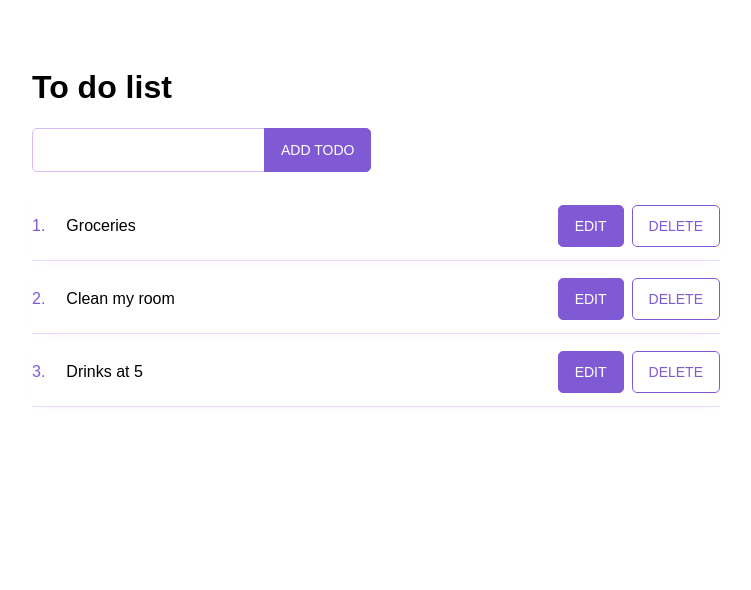
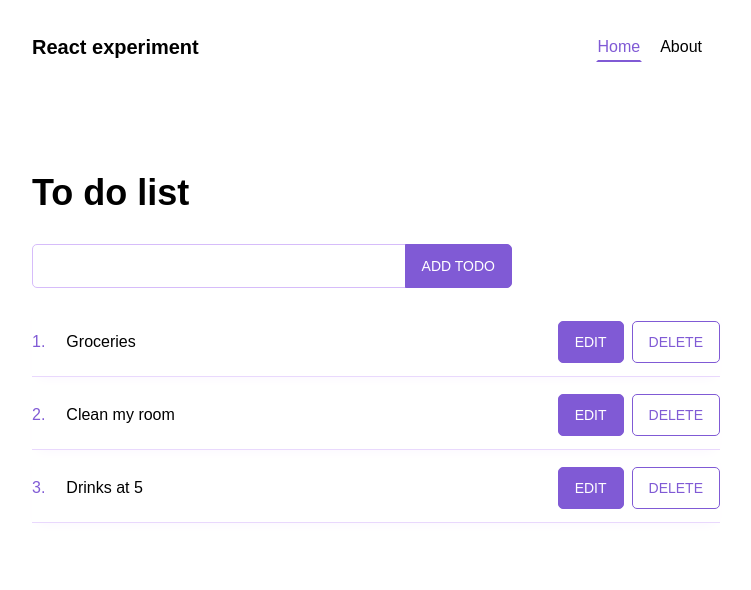
Before and after one commit to folkertjan/react-experiment, a React app: page / in a window 1280 px wide. Shown: the whole page, without its empty margins (264-1015 px from the left). Built offline with nearby package versions, Linux system fonts and the light colour scheme.

Commit message:
Added router and about page

```diff
--- a/package.json
+++ b/package.json
@@ -29,7 +29,8 @@
   "homepage": "https://github.com/follywolly/react-experiment#readme",
   "dependencies": {
     "react": "^16.12.0",
-    "react-dom": "^16.12.0"
+    "react-dom": "^16.12.0",
+    "react-router-dom": "^5.1.2"
   },
   "devDependencies": {
     "@babel/core": "^7.8.4",
--- /dev/null
+++ b/src/components/header/header.scss
@@ -0,0 +1,14 @@
+@import '../../config';
+
+.header {
+  &__container {
+    display: flex;
+    justify-content: space-between;
+    align-items: center;
+  }
+  &__title {
+    font-size: 1.25rem;
+    margin: 0;
+    margin-right: 1rem;
+  }
+}
--- /dev/null
+++ b/src/components/header/index.js
@@ -0,0 +1,18 @@
+import React from 'react'
+
+import './header.scss'
+
+import Nav from '../nav'
+
+function Header() {
+  return(
+    <header className="header">
+      <div class="container header__container">
+        <h1 className="header__title">React experiment</h1>
+        <Nav />
+      </div>
+    </header>
+  )
+}
+
+export default Header
--- /dev/null
+++ b/src/components/nav/index.js
@@ -0,0 +1,21 @@
+import React from 'react'
+import { NavLink } from 'react-router-dom'
+
+import './nav.scss'
+
+function Nav() {
+  return(
+    <nav className="nav">
+      <ul className="nav__list">
+        <li className="nav__item">
+          <NavLink className="nav__link" exact to="/">Home</NavLink>
+        </li>
+        <li className="nav__item">
+          <NavLink className="nav__link" to="/about">About</NavLink>
+        </li>
+      </ul>
+    </nav>
+  )
+}
+
+export default Nav
--- /dev/null
+++ b/src/components/nav/nav.scss
@@ -0,0 +1,24 @@
+@import '../../config';
+
+.nav {
+  &__list {
+    display: flex;
+    padding: 0;
+    list-style: none;
+  }
+  &__item {
+    margin-right: 1rem;
+  }
+  &__link {
+    display: table;
+    margin: 0 auto;
+    text-decoration: none;
+    color: black;
+    padding: .25rem 0;
+    border: 2px solid transparent;
+    &.active {
+      color: $color-primary;
+      border-bottom-color: $color-primary;
+    }
+  }
+}
--- /dev/null
+++ b/src/config.scss
@@ -0,0 +1,5 @@
+// ---- Layout variables ---- //
+$container-width: 45rem;
+
+// ---- Color variables ---- //
+$color-primary: #805AD5;
--- a/src/global.scss
+++ b/src/global.scss
@@ -1,3 +1,5 @@
+@import './config';
+
 * {
   box-sizing: border-box;
 }
@@ -8,17 +10,24 @@ body {
 }
 
 .wrapper, .container {
-  padding: 3rem 1rem;
+  padding: 1rem;
   width: 100%;
-  max-width: 45rem;
+  max-width: $container-width;
   margin-left: auto;
   margin-right: auto;
 }
 
+.page {
+  padding: 2rem 0;
+  &__title {
+    font-size: 2.25rem;
+  }
+}
+
 .btn {
   appearance: none;
-  background: #805AD5;
-  border: 1px solid #805AD5;
+  background: $color-primary;
+  border: 1px solid $color-primary;
   color: white;
   padding: .75rem 1rem;
   font-size: .875rem;
@@ -28,14 +37,14 @@ body {
   text-transform: uppercase;
   transition: all .3s;
   &:hover {
-    background: darken(#805AD5, 10%);
+    background: darken($color-primary, 10%);
   }
   &--inverted {
     background: white;
-    color: #805AD5;
+    color: $color-primary;
     &:hover {
       color: white;
-      background: darken(#805AD5, 10%);
+      background: darken($color-primary, 10%);
     }
   }
 }
@@ -47,6 +56,7 @@ body {
     display: flex;
   }
   &__input {
+    width: 100%;
     border: none;
     border: 1px solid #D6BCFA;
     border-radius: 5px 0 0 5px;
@@ -55,7 +65,7 @@ body {
     margin: 0 -1px 0 0;
     &:focus {
       outline: none;
-      border: 1px solid #805AD5;
+      border: 1px solid $color-primary;
       background: #FAF5FF;
     }
   }
--- a/src/index.html
+++ b/src/index.html
@@ -4,7 +4,7 @@
   <meta charset="UTF-8">
   <meta name="viewport" content="width=device-width, initial-scale=1.0">
   <meta http-equiv="X-UA-Compatible" content="ie=edge">
-  <title>Document</title>
+  <title>React Experiment</title>
 </head>
 <body>
   <div id="app"></div>
--- a/src/index.js
+++ b/src/index.js
@@ -1,17 +1,27 @@
 import React from 'react'
 import ReactDOM from 'react-dom'
+import {BrowserRouter as Router, Switch, Route} from 'react-router-dom'
+
 import './global.scss'
 
+import Header from './components/header'
 import Home from './pages/home'
+import About from './pages/about'
 
-class App extends React.Component{
-  render(){
-    return(
-      <div className="wrapper">
-        <Home />
-      </div>
-    )
-  }
+function App(){
+  return(
+    <Router>
+      <Header />
+      <Switch>
+        <Route path="/" exact>
+          <Home />
+        </Route>
+        <Route path="/about">
+          <About />
+        </Route>
+      </Switch>
+    </Router>
+  )
 }
 
 ReactDOM.render(<App />, document.getElementById('app'))
--- /dev/null
+++ b/src/pages/about/index.js
@@ -0,0 +1,16 @@
+import React from 'react'
+
+import './about.scss'
+
+function About(){
+  return(
+    <main className="page page--about">
+      <div className="container">
+        <h2 className="page__title">About</h2>
+        <p>Some description</p>
+      </div>
+    </main>
+  )
+}
+
+export default About
--- a/src/pages/home/index.js
+++ b/src/pages/home/index.js
@@ -1,4 +1,5 @@
 import React, { useState, useRef } from 'react'
+
 import './home.scss'
 
 import ToDoList from '../../components/to-do-list'
@@ -45,14 +46,16 @@ function Home(){
   }
 
   return(
-    <div className="home">
-      <h1>To do list</h1>
+    <main className="page page--home">
+      <div className="container">
+        <h2 className="page__title">To do list</h2>
         <form onSubmit={addToDoItem} className="form form--inline">
           <input className="form__input" name="input" type="text" ref={input} />
           <input className="form__submit btn" type="submit" value="Add todo" />
         </form>
         <ToDoList items={items} onEditItem={editToDoItem} onDeleteItem={deleteToDoItem} />
       </div>
+    </main>
   )
 }
 
--- a/webpack.common.js
+++ b/webpack.common.js
@@ -2,14 +2,14 @@ var path = require('path');
 var HtmlWebpackPlugin =  require('html-webpack-plugin');
 
 module.exports = {
-  entry : './src/index.js',
-  output : {
-    path : path.resolve(__dirname , 'dist'),
+  entry: './src/index.js',
+  output: {
+    path: path.resolve(__dirname, 'dist'),
     filename: 'index.bundle.js'
   },
-  module : {
-    rules : [
-      {test : /\.(js)$/, use: [
+  module: {
+    rules: [
+      {test: /\.(js)$/, use: [
         'babel-loader'
       ]},
       {test: /\.s[ac]ss$/i, use: [
@@ -19,9 +19,9 @@ module.exports = {
       ]}
     ]
   },
-  plugins : [
-    new HtmlWebpackPlugin ({
-        template : 'src/index.html'
+  plugins: [
+    new HtmlWebpackPlugin({
+      template: path.resolve(__dirname, 'src/index.html')
     })
   ]
 }
```
Also changed, not shown: src/pages/about/about.scss (added), 1 other file. Lines whose indentation alone changed are shown as unchanged.
